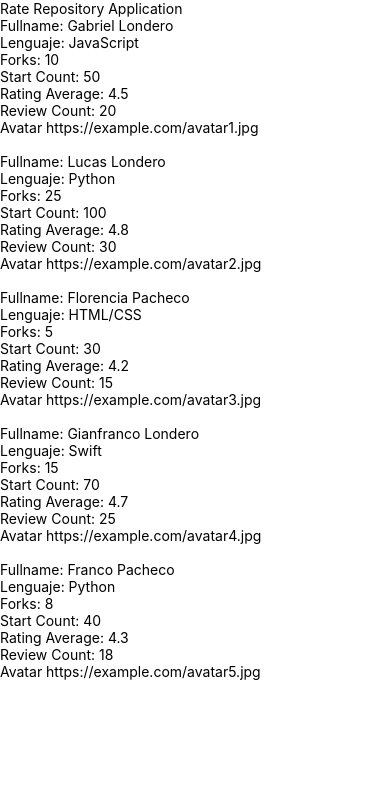
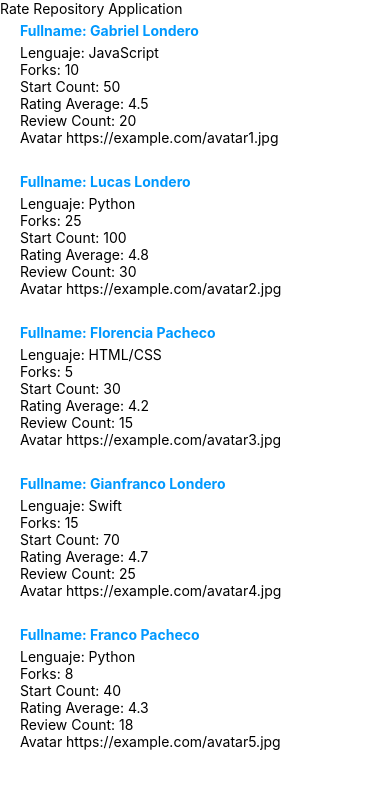
Before and after one commit to gablon29/myAppMobilDemo-reactNative, a React Native app: screen / in a window 390 px wide. Shown: the top 788 px of the page. Built offline with nearby package versions, Linux system fonts and the light colour scheme.

Commit message:
creando componente de renderizado de los repositorios

```diff
--- /dev/null
+++ b/src/components/RepositoriesItem.jsx
@@ -0,0 +1,31 @@
+import React from 'react'
+import { View, Text, StyleSheet } from 'react-native'
+
+const styles = StyleSheet.create({
+    container: {
+        padding: 20,
+        paddingBottom: 5,
+        paddingTop: 5,
+    },
+    title: {
+        color: "#09f",
+        fontWeight: "bold",
+        marginBottom: 5
+    }
+})
+
+const RepositoriesItem = (props) => {
+    return (
+        <View key={props.id} style={styles.container}>
+            <Text style={styles.title}>Fullname: {props.fullname}</Text>
+            <Text>Lenguaje: {props.language}</Text>
+            <Text>Forks: {props.forksCount}</Text>
+            <Text>Start Count: {props.stargazersCount}</Text>
+            <Text>Rating Average: {props.ratingAverage}</Text>
+            <Text>Review Count: {props.reviewCount}</Text>
+            <Text>Avatar {props.ownerAvatarUrl}</Text>
+        </View>
+    )
+}
+
+export default RepositoriesItem
--- a/src/components/RepositoriesList.jsx
+++ b/src/components/RepositoriesList.jsx
@@ -1,6 +1,7 @@
 import React from "react";
 import { FlatList, View, Text } from "react-native";
 import { repositories } from "../data/repositories";
+import RepositoriesItem from "./RepositoriesItem";
 
 const RepositoriesList = () => {
     return (
@@ -8,15 +9,7 @@ const RepositoriesList = () => {
             data={repositories}
             ItemSeparatorComponent={() => <Text> </Text>}
             renderItem={({ item: repo }) => (
-                <View key={repo.id}>
-                    <Text>Fullname: {repo.fullname}</Text>
-                    <Text>Lenguaje: {repo.language}</Text>
-                    <Text>Forks: {repo.forksCount}</Text>
-                    <Text>Start Count: {repo.stargazersCount}</Text>
-                    <Text>Rating Average: {repo.ratingAverage}</Text>
-                    <Text>Review Count: {repo.reviewCount}</Text>
-                    <Text>Avatar {repo.ownerAvatarUrl}</Text>
-                </View>
+                <RepositoriesItem {...repo} />
             )}
         />
     )
```
